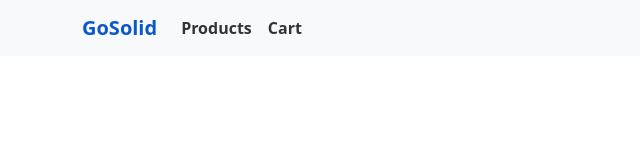
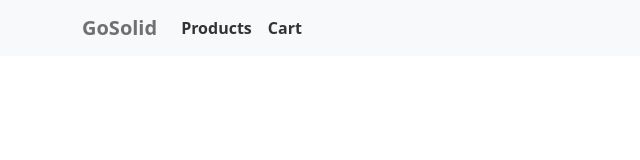
Before and after one commit to esdee-reign/Shopping-Cart, a React (Create React App) app: page / in a window 1280 px wide. In both pictures the pointer is over the link "GoSolid". Shown: the top 160 px of the page, without its empty margins (0-640 px from the left). Built offline with nearby package versions, Linux system fonts and the light colour scheme.

Commit message:
navbar link

```diff
--- a/src/components/Navbar/NavigationBar.css
+++ b/src/components/Navbar/NavigationBar.css
@@ -11,3 +11,7 @@
     text-decoration: none;
     color: rgb(51, 51, 51);
 }
+
+.link:hover {
+    color: rgb(112, 112, 112);
+}
```
